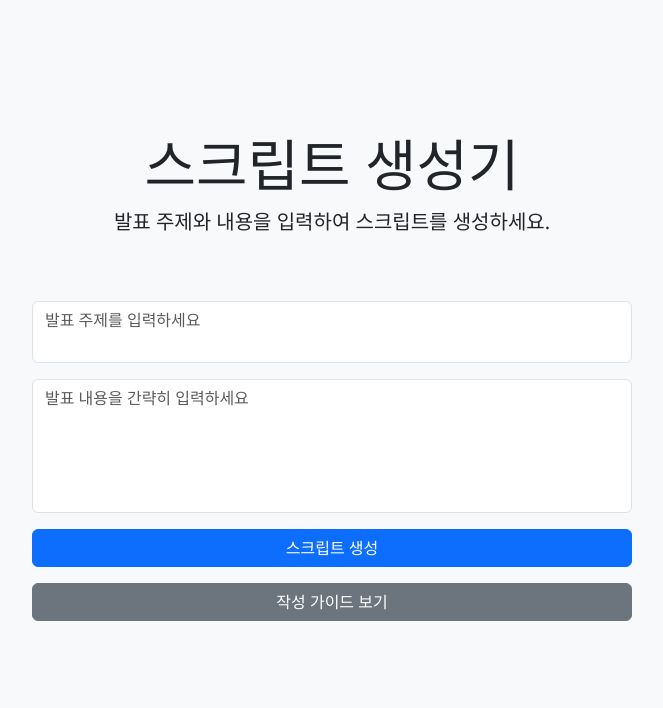
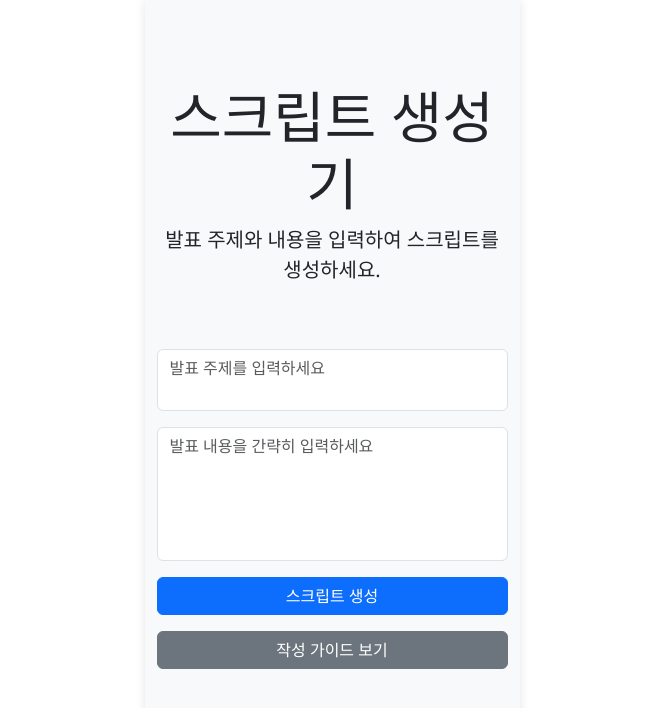
Before and after one commit to jh-9999/TalkFeed, a React (Create React App) app in the folder Frontend/: page / in a window 1280 px wide. Shown: the top 708 px of the page, without its empty margins (308-971 px from the left). Built offline with nearby package versions, Linux system fonts and the light colour scheme.

Commit message:
앱사이즈로 수정
앱사이즈로 수정

```diff
--- a/Frontend/public/index.html
+++ b/Frontend/public/index.html
@@ -3,11 +3,22 @@
   <head>
     <meta charset="utf-8" />
     <link rel="icon" href="%PUBLIC_URL%/favicon.ico" />
-    <meta name="viewport" content="width=device-width, initial-scale=1" />
+    <meta
+      name="viewport"
+      content="width=device-width, initial-scale=1.0, maximum-scale=1.0, user-scalable=no"
+    />
     <meta name="theme-color" content="#000000" />
     <meta
       name="description"
       content="Web site created using create-react-app"
+    />
+
+    <!-- 모바일 웹앱(PWA) 최적화 -->
+    <meta name="mobile-web-app-capable" content="yes" />
+    <meta name="apple-mobile-web-app-capable" content="yes" />
+    <meta
+      name="apple-mobile-web-app-status-bar-style"
+      content="black-translucent"
     />
     <link rel="apple-touch-icon" href="%PUBLIC_URL%/logo192.png" />
     <!--
--- a/Frontend/src/App.css
+++ b/Frontend/src/App.css
@@ -0,0 +1,8 @@
+.app-container {
+  width: 375px;
+  height: 812px;
+  margin: 0 auto;
+  background-color: #f5f5f5;
+  box-shadow: 0 0 10px rgba(0, 0, 0, 0.1);
+  overflow: hidden;
+}
--- a/Frontend/src/App.js
+++ b/Frontend/src/App.js
@@ -1,8 +1,9 @@
 import Main from './components/Main';
+import './App.css';
 
 const App = () => {
   return (
-    <div>
+    <div className="app-container">
       <Main />
     </div>
   );
```
